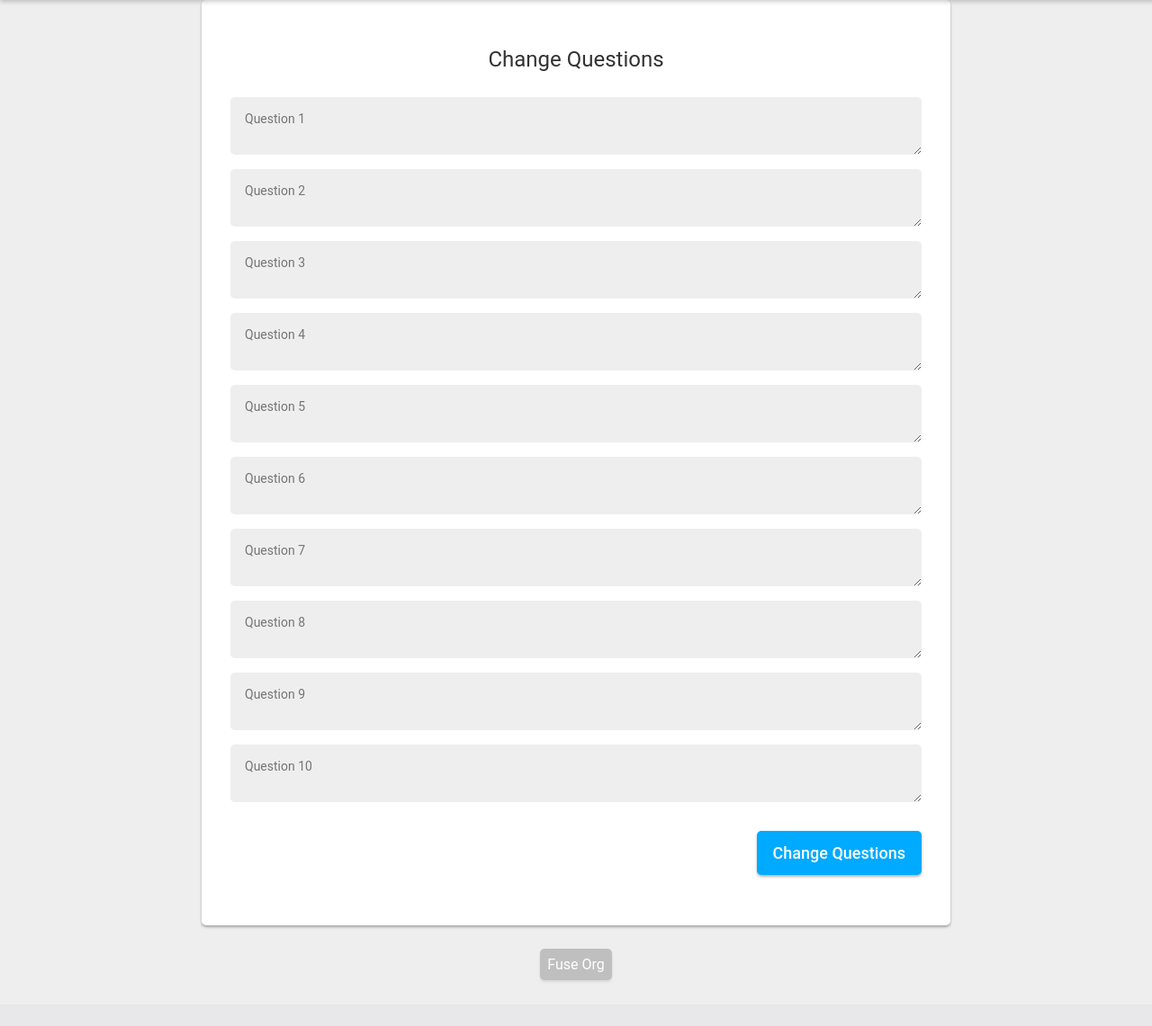
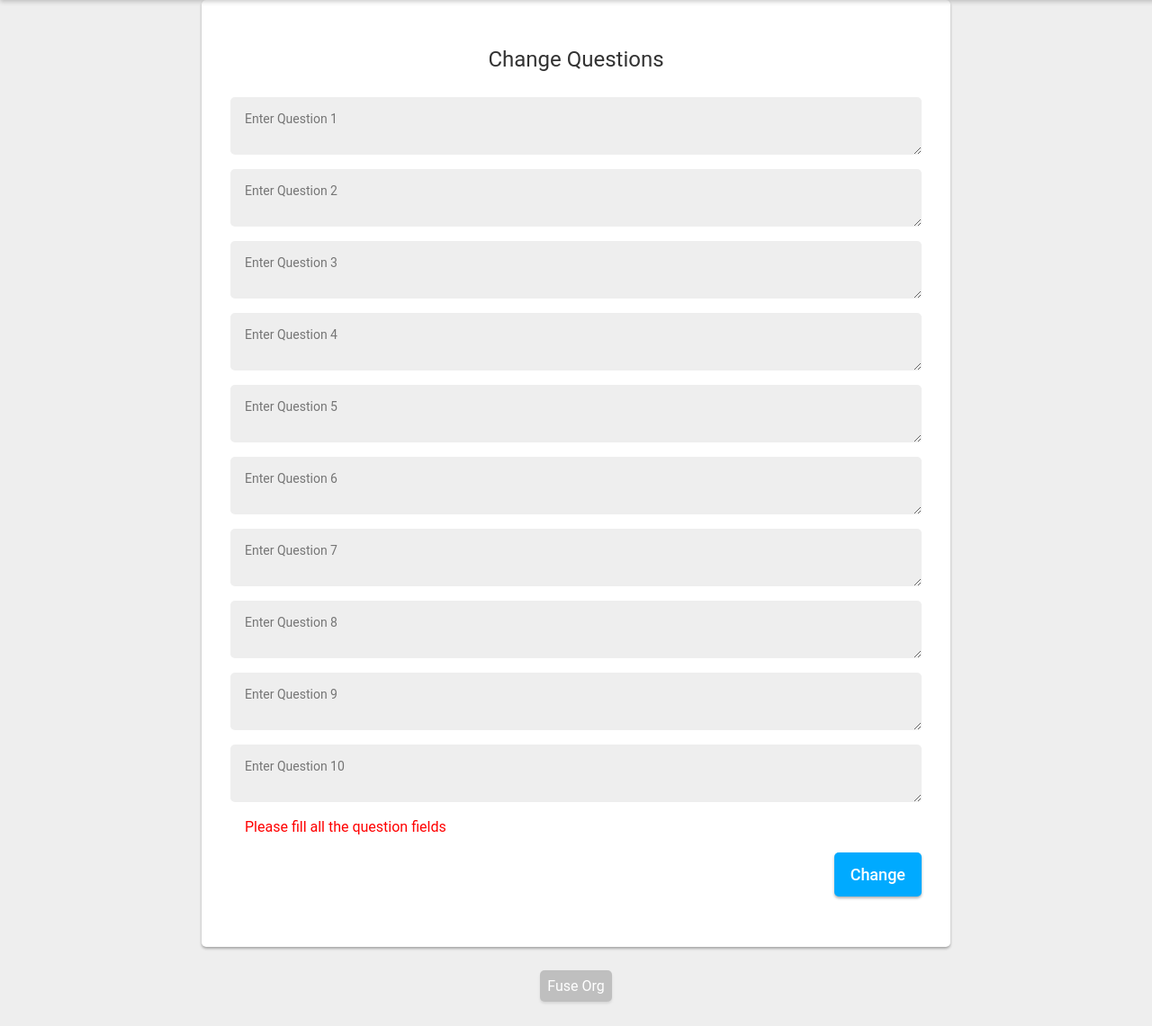
Before and after one commit to FuseOrg/Feedie, a PHP site: page /maintainerportal/dashboard/changeqs in a window 1280 px wide. Shown: the part 64-1205 px from the top of the page at 90% size. Before the commit the page ends 1155 px from the top, so only its background shows below. Run offline with PHP 8.4, Linux system fonts and the light colour scheme; the visitor is signed in with stand-in values (Sample User, id 1); data comes from the database, SQL or seed files in the repository; some web fonts are replaced.

Commit message:
Change question feature added

```diff
--- a/maintainerportal/dashboard/changeqs/index.php
+++ b/maintainerportal/dashboard/changeqs/index.php
@@ -11,36 +11,67 @@
 		<div><a href="../"><img src="../../../images/back.svg" class="home"></a></div>
 		<img src="../../../images/logo.png" class="logo"/>
 		<div class="title">Feedie</div>
-    <a href="../../../?logout=1"><div class="logout">Logout</div></a>
+    <a href="../../?logout=1"><div class="logout">Logout</div></a>
   </div>
+  <?php
+       session_start();
+
+       if (!isset($_SESSION["ma_username"])){
+         sleep(1);
+         header('Location: ../');
+       }
+
+       if (!empty($_POST)){
+        include('update.php');
+       }
+
+  ?>
   <div class="wrapper">
   <div class="container">
 		<div class="heading">Change Questions</div>
     <form class="myform" action="" method="post">
-			<textarea type="textarea" class="inputvalue" name="q1" placeholder="Question 1"></textarea>
-			<textarea type="textarea" class="inputvalue" name="q2" placeholder="Question 2"></textarea>
-			<textarea type="textarea" class="inputvalue" name="q3" placeholder="Question 3"></textarea>
-			<textarea type="textarea" class="inputvalue" name="q4" placeholder="Question 4"></textarea>
-			<textarea type="textarea" class="inputvalue" name="q5" placeholder="Question 5"></textarea>
-			<textarea type="textarea" class="inputvalue" name="q6" placeholder="Question 6"></textarea>
-			<textarea type="textarea" class="inputvalue" name="q7" placeholder="Question 7"></textarea>
-			<textarea type="textarea" class="inputvalue" name="q8" placeholder="Question 8"></textarea>
-			<textarea type="textarea" class="inputvalue" name="q9" placeholder="Question 9"></textarea>
-			<textarea type="textarea" class="inputvalue" name="q10" placeholder="Question 10"></textarea>
+      <?php
+
+        include('../../../db_config.php');
+        $sql = "SELECT quest_content FROM questions ORDER BY quest_id ASC";
+        $result = $conn->query($sql);
+        $i = 1;
+        if ($result->num_rows > 0){
+          while ($row = $result->fetch_assoc()){
+      ?>
+			<textarea type="textarea" class="inputvalue" name="q[]" placeholder="Enter Question <?php echo $i; ?>" value="<?php echo $i; ?>"><?php echo $row["quest_content"]; ++$i; ?></textarea>
+			<!--<textarea type="textarea" class="inputvalue" name="q[2]" placeholder="Question 2"></textarea>
+			<textarea type="textarea" class="inputvalue" name="q[3]" placeholder="Question 3"></textarea>
+			<textarea type="textarea" class="inputvalue" name="q[4]" placeholder="Question 4"></textarea>
+			<textarea type="textarea" class="inputvalue" name="q[5]" placeholder="Question 5"></textarea>
+			<textarea type="textarea" class="inputvalue" name="q[6]" placeholder="Question 6"></textarea>
+			<textarea type="textarea" class="inputvalue" name="q[7]" placeholder="Question 7"></textarea>
+			<textarea type="textarea" class="inputvalue" name="q[8]" placeholder="Question 8"></textarea>
+			<textarea type="textarea" class="inputvalue" name="q[9]" placeholder="Question 9"></textarea>
+			<textarea type="textarea" class="inputvalue" name="q[10]" placeholder="Question 10"></textarea>-->
+      <?php
+
+         } //Closing while loop
+        } //Closing if condn
+
+      ?>
     <div class="phpr" style="color:red">
     <label>
     <?php
 
-//			Jovi, put you code here to display whether the qustions changed or not.
-//			create a table for storing questions with default questions.
-//			if possible, change the above field's placeholder to default/current questions.
-//			And if the input is left blank, dont rewrite the old ones.. just chnage the edited ones.
+      if ( !empty($_POST) ) {
+        //To update contents of questions
+        echo "Questions updated";
+      }
+      else{
+        echo "Please fill all the question fields";
+      }
 
     ?>
     </label>
     </div>
     <div style="text-align: right">
-    <input class="button" type="submit" value="Change Questions"/>
+    <input class="button" type="submit" value="Change"/>
 	  </div>
     </form>
   </div>
```
Also changed, not shown: maintainerportal/dashboard/changeqs/update.php (added, +13 -0 lines), maintainerportal/dashboard/index.php (+3 -5 lines), maintainerportal/index.php (+3 -5 lines).
